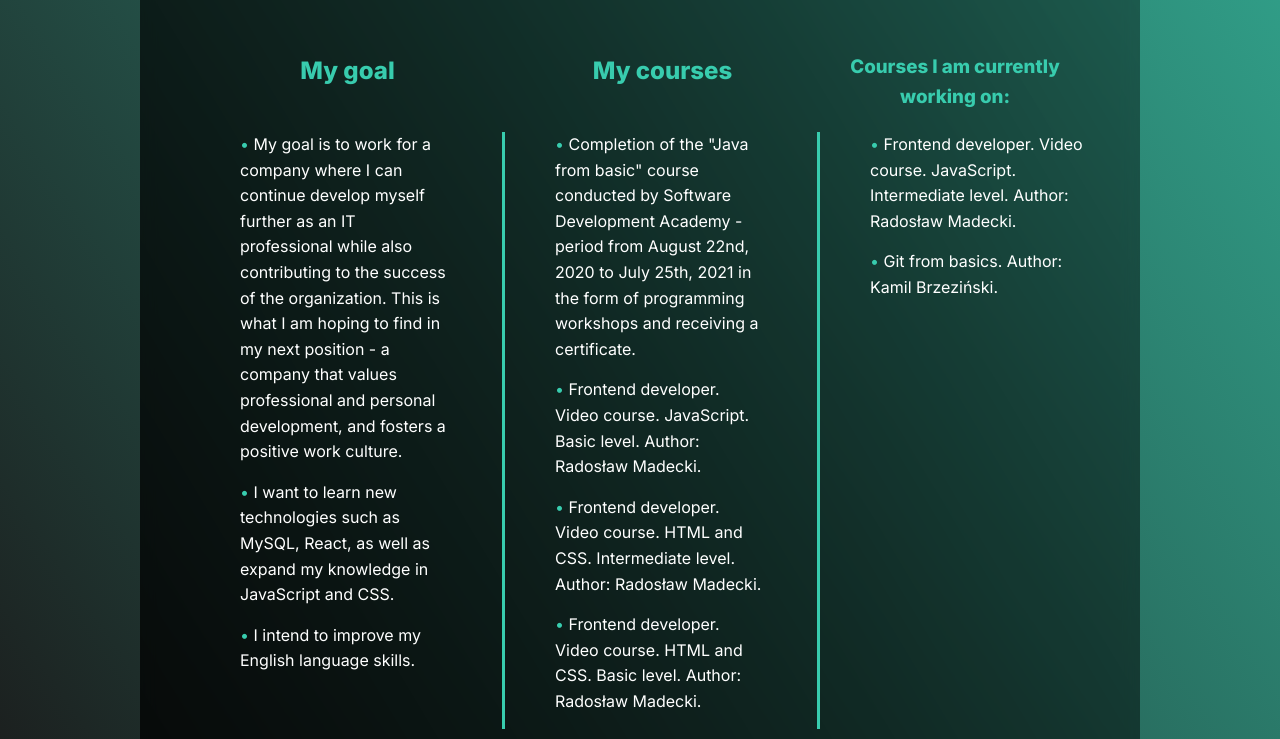
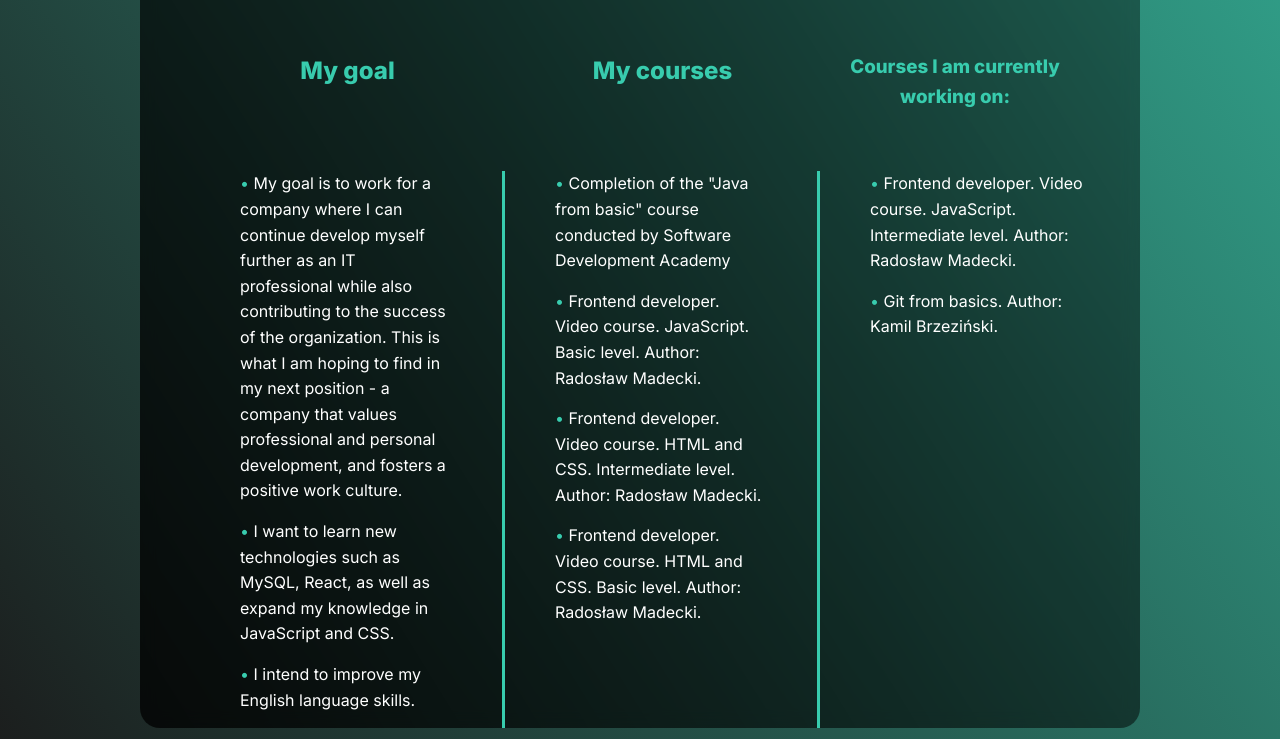
Before and after one commit to JustynaAnna/about_me, a plain HTML site: page index.html in a window 1280 px wide. Shown: the part 1000-1739 px from the top of the page. Drawn offline with Linux system fonts and the light colour scheme.

Commit message:
text change

```diff
--- a/index.html
+++ b/index.html
@@ -65,9 +65,7 @@
                     <h2 id="header2">My courses</h2>
                     <ul id="ul2" class="about-me-list">
                         <li class="section-li">
-                            Completion of the "Java from basic" course conducted by Software Development Academy -
-                            period from August 22nd, 2020 to July 25th, 2021 in the form of programming workshops and
-                            receiving a certificate.
+                            Completion of the "Java from basic" course conducted by Software Development Academy
                         </li>
                         <li class="section-li">
                             Frontend developer. Video course. JavaScript. Basic level. Author: Radosław Madecki.
--- a/style-xl.css
+++ b/style-xl.css
@@ -19,7 +19,7 @@ body{
 @media (max-width: 770px){
     body{
         background: #1f7060;
-        font-size: 2.5rem;
+        font-size: 1.5rem;
     }
 }
 .container{
```
